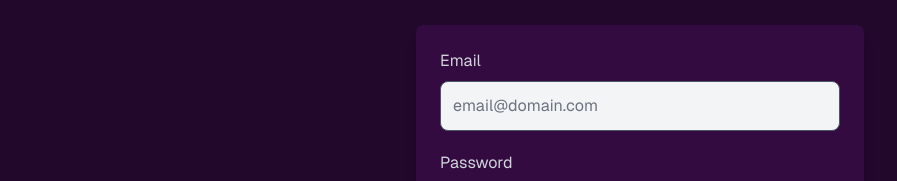
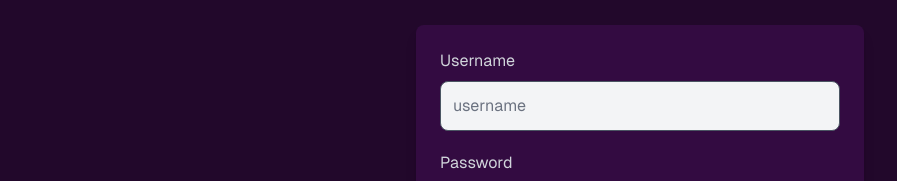
Before and after one commit to hassaan1shakil/Wardrobe-Wizard, a Next.js app in the folder frontend/: page /login in a window 1280 px wide. Shown: the part 248-429 px from the top of the page, without its empty margins (0-897 px from the left). Built offline with nearby package versions, Linux system fonts and the light colour scheme.

Commit message:
Basic Login Functionality Integrated

```diff
--- a/frontend/src/components/login.js
+++ b/frontend/src/components/login.js
@@ -1,10 +1,14 @@
+'use client'
+
 import { useState } from "react";
+import {useRouter} from 'next/navigation'
 
 export default function Login() {
-    // Manage state for email, password, and error message
-    const [email, setEmail] = useState("");
+    // Manage state for username, password, and error message
+    const [username, setUsername] = useState("");
     const [password, setPassword] = useState("");
     const [errorMessage, setErrorMessage] = useState("");
+    const router = useRouter()
 
     // Handle form submission
     const handleSubmit = async (e) => {
@@ -15,12 +19,12 @@ export default function Login() {
 
         try {
             // Perform login logic, making a POST request to your API route
-            const response = await fetch("/api/login", {
+            const response = await fetch("http://127.0.0.1:8000/api/login/", {
                 method: "POST",
                 headers: {
                     "Content-Type": "application/json",
                 },
-                body: JSON.stringify({ email, password }), // Send email and password as JSON
+                body: JSON.stringify({ username, password }), // Send username and password as JSON
             });
 
             const result = await response.json();
@@ -28,6 +32,7 @@ export default function Login() {
             if (response.ok) {
                 // Handle successful login (e.g., redirect to dashboard)
                 alert("Login successful!");
+                router.push('/home')
             } else {
                 // Handle login failure, show error message
                 setErrorMessage(result.message || "Invalid credentials. Please try again.");
@@ -44,20 +49,20 @@ export default function Login() {
                 className="flex flex-col gap-5 w-full max-w-md mx-auto bg-[#330b41] p-6 rounded-lg shadow-lg"
                 onSubmit={handleSubmit}
             >
-                {/* Email input field */}
+                {/* Username input field */}
                 <div className="flex flex-col">
-                    <label htmlFor="email" className="mb-2 text-gray-300">
-                        Email
+                    <label htmlFor="username" className="mb-2 text-gray-300">
+                        Username
                     </label>
                     <input
-                        type="email"
-                        id="email"
-                        name="email"
+                        type="username"
+                        id="username"
+                        name="username"
                         className="w-full p-3 rounded-lg bg-gray-100 border border-gray-600 text-black placeholder-gray-500 focus:outline-none focus:ring-2 focus:ring-indigo-500"
-                        placeholder="email@domain.com"
+                        placeholder="username"
                         required
-                        value={email}
-                        onChange={(e) => setEmail(e.target.value)} // Update email state
+                        value={username}
+                        onChange={(e) => setUsername(e.target.value)} // Update username state
                     />
                 </div>
 
```
